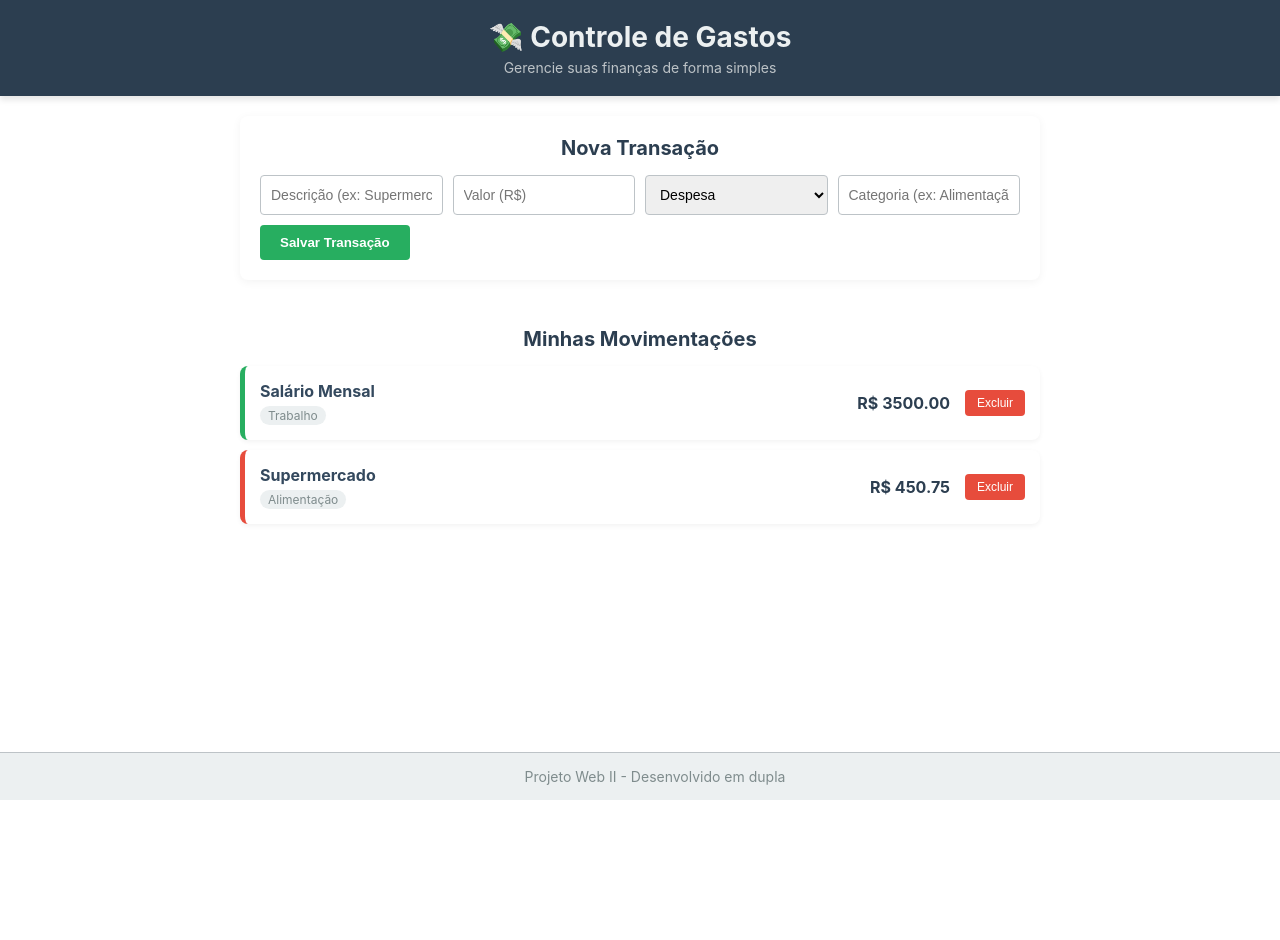
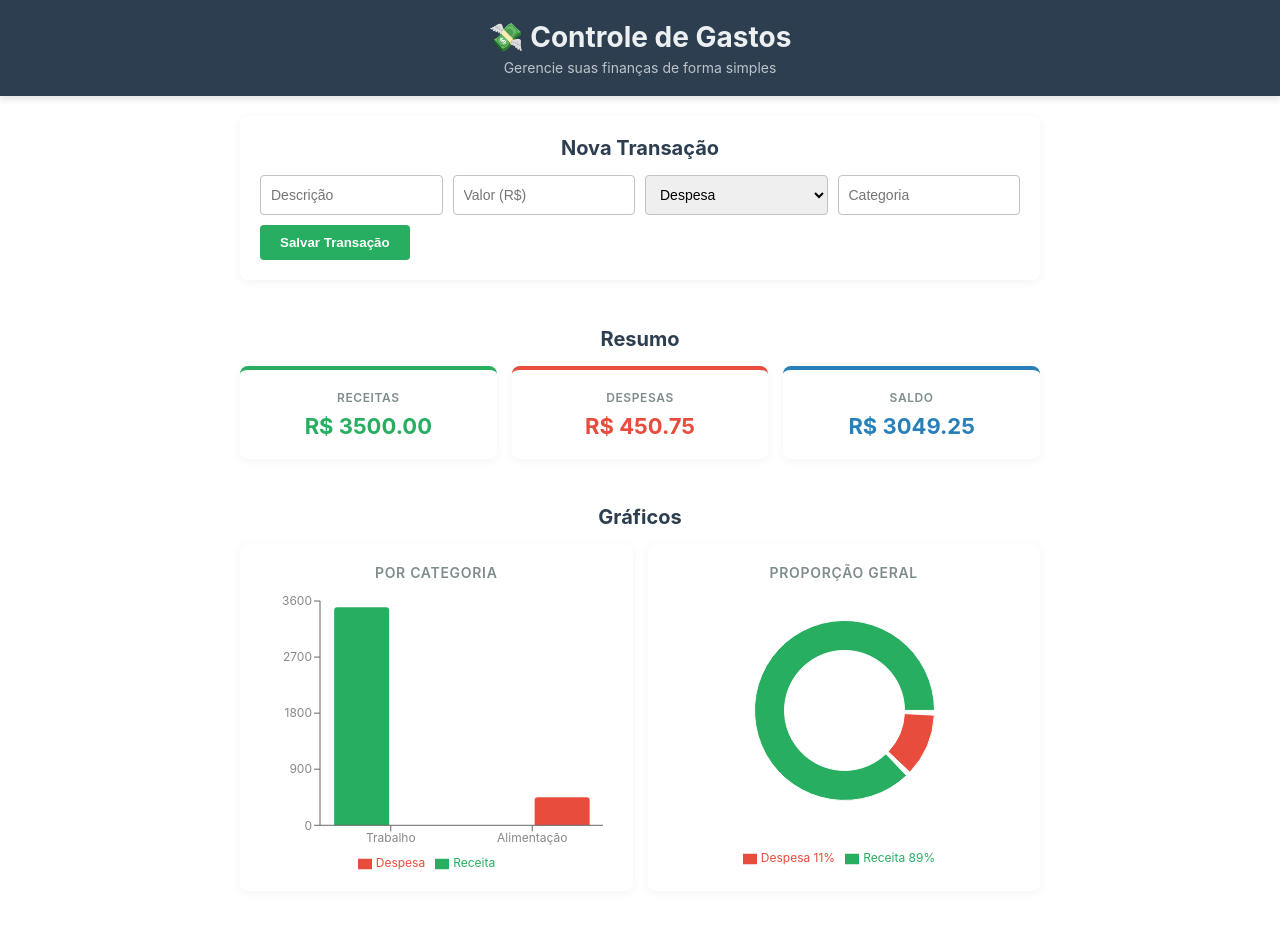
Before and after one commit to pedro-yoshiaki/personal_finance_web_REACT, a React (Create React App) app: page / in a window 1280 px wide. Shown: the top 940 px of the page. Before the commit the page ends 800 px from the top, so only its background shows below. Built offline with nearby package versions, Linux system fonts and the light colour scheme; data requests are answered from the project's data file.

Commit message:
Acréscimo de Gráficos, Resumo e Editar movimentações

```diff
--- a/package.json
+++ b/package.json
@@ -7,10 +7,10 @@
     "@testing-library/jest-dom": "^6.9.1",
     "@testing-library/react": "^16.3.2",
     "@testing-library/user-event": "^13.5.0",
-    "json-server": "^1.0.0-beta.15",
     "react": "^19.2.6",
     "react-dom": "^19.2.6",
     "react-scripts": "5.0.1",
+    "recharts": "^3.8.1",
     "web-vitals": "^2.1.4"
   },
   "scripts": {
@@ -36,5 +36,8 @@
       "last 1 firefox version",
       "last 1 safari version"
     ]
+  },
+  "devDependencies": {
+    "json-server": "^0.17.4"
   }
 }
--- /dev/null
+++ b/src/components/pages/Home/Graficos/Graficos.css
@@ -0,0 +1,36 @@
+.graficos-section {
+  display: flex;
+  flex-direction: column;
+  gap: 15px;
+}
+
+.graficos-section h2 {
+  color: #2c3e50;
+  font-size: 20px;
+  margin-bottom: 0;
+}
+
+.graficos-grid {
+  display: grid;
+  grid-template-columns: 1fr 1fr;
+  gap: 15px;
+}
+
+.grafico-box {
+  background-color: #ffffff;
+  border-radius: 8px;
+  box-shadow: 0 2px 10px rgba(0, 0, 0, 0.05);
+  padding: 20px;
+  display: flex;
+  flex-direction: column;
+  gap: 10px;
+}
+
+.grafico-box h3 {
+  font-size: 14px;
+  font-weight: 600;
+  color: #7f8c8d;
+  letter-spacing: 0.05em;
+  text-transform: uppercase;
+  margin: 0;
+}
--- /dev/null
+++ b/src/components/pages/Home/Graficos/Graficos.js
@@ -0,0 +1,111 @@
+import React from 'react';
+import {
+  BarChart, Bar, XAxis, YAxis, Tooltip, Legend, ResponsiveContainer,
+  PieChart, Pie, Cell
+} from 'recharts';
+import './Graficos.css';
+
+// Cores usadas nos gráficos
+const COR_RECEITA = "#27ae60";
+const COR_DESPESA = "#e74c3c";
+
+// Estilo reutilizado no Tooltip de ambos os gráficos
+const tooltipStyle = {
+  contentStyle: {
+    background: "#ffffff",
+    border: "1px solid #ecf0f1",
+    borderRadius: "6px",
+    fontSize: "12px"
+  },
+  labelStyle: { color: "#2c3e50" },
+  itemStyle: { color: "#34495e" }
+};
+
+function Graficos({ transacoes }) {
+
+  // ==========================================
+  // PREPARAÇÃO DOS DADOS PARA OS GRÁFICOS
+  // ==========================================
+
+  // Agrupa por categoria somando receitas e despesas de cada uma
+  const dadosBarras = Object.values(
+      transacoes.reduce((acc, t) => {
+        if (!acc[t.categoria]) acc[t.categoria] = { categoria: t.categoria, receita: 0, despesa: 0 };
+        acc[t.categoria][t.tipo] += t.valor;
+        return acc;
+      }, {})
+  );
+
+  // Totais para o gráfico de pizza
+  const totalReceitas = transacoes
+      .filter(t => t.tipo === "receita")
+      .reduce((acc, t) => acc + t.valor, 0);
+
+  const totalDespesas = transacoes
+      .filter(t => t.tipo === "despesa")
+      .reduce((acc, t) => acc + t.valor, 0);
+
+  const dadosPizza = [
+    { name: "Receita", value: totalReceitas },
+    { name: "Despesa", value: totalDespesas }
+  ];
+
+  // Não renderiza nada se não houver transações
+  if (transacoes.length === 0) return null;
+
+  return (
+      <section className="graficos-section">
+        <h2>Gráficos</h2>
+        <div className="graficos-grid">
+
+          {/* Gráfico de Barras: receitas e despesas por categoria */}
+          <div className="grafico-box">
+            <h3>Por Categoria</h3>
+            <ResponsiveContainer width="100%" height={280}>
+              <BarChart data={dadosBarras} margin={{ top: 10, right: 10, left: 0, bottom: 0 }}>
+                <XAxis dataKey="categoria" tick={{ fontSize: 12, fill: "#888" }} />
+                <YAxis tick={{ fontSize: 12, fill: "#888" }} />
+                <Tooltip formatter={(value) => `R$ ${value.toFixed(2)}`} {...tooltipStyle} />
+                <Legend wrapperStyle={{ fontSize: "12px", color: "#888" }} />
+                <Bar dataKey="receita" name="Receita" fill={COR_RECEITA} radius={[3, 3, 0, 0]} />
+                <Bar dataKey="despesa" name="Despesa" fill={COR_DESPESA} radius={[3, 3, 0, 0]} />
+              </BarChart>
+            </ResponsiveContainer>
+          </div>
+
+          {/* Gráfico de Pizza: proporção receita vs despesa */}
+          <div className="grafico-box">
+            <h3>Proporção Geral</h3>
+            <ResponsiveContainer width="100%" height={280}>
+              <PieChart>
+                <Pie
+                    data={dadosPizza}
+                    cx="50%"
+                    cy="45%"
+                    innerRadius={60}
+                    outerRadius={90}
+                    paddingAngle={3}
+                    dataKey="value"
+                >
+                  <Cell fill={COR_RECEITA} />
+                  <Cell fill={COR_DESPESA} />
+                </Pie>
+                <Tooltip formatter={(value) => `R$ ${value.toFixed(2)}`} {...tooltipStyle} />
+                <Legend
+                    formatter={(value, entry) => {
+                      const total = dadosPizza.reduce((acc, d) => acc + d.value, 0);
+                      const percent = total > 0 ? ((entry.payload.value / total) * 100).toFixed(0) : 0;
+                      return `${value} ${percent}%`;
+                    }}
+                    wrapperStyle={{ fontSize: "12px", color: "#7f8c8d" }}
+                />
+              </PieChart>
+            </ResponsiveContainer>
+          </div>
+
+        </div>
+      </section>
+  );
+}
+
+export default Graficos;
--- a/src/components/pages/Home/Home.js
+++ b/src/components/pages/Home/Home.js
@@ -1,24 +1,20 @@
 import React, { useState, useEffect } from 'react';
 import './Home.css';
+import Resumo from './Resumo/Resumo.js';
+import Graficos from './Graficos/Graficos.js';
 
-// URL da nossa API Fake baseada no db.json
 const URL = "http://localhost:3001/transacoes";
 
 function Home() {
-  // Estado para armazenar a lista de transações vinda do banco
   const [transacoes, setTransacoes] = useState([]);
-
-  // Estado para controlar os dados digitados no formulário
   const [form, setForm] = useState({
     descricao: "",
     valor: "",
     tipo: "despesa",
     categoria: ""
   });
+  const [editandoId, setEditandoId] = useState(null);
 
-  // ==========================================
-  // OPERAÇÃO GET (Listar Dados)
-  // ==========================================
   async function carregarTransacoes() {
     try {
       const resposta = await fetch(URL);
@@ -29,71 +25,86 @@ function Home() {
     }
   }
 
-  // Executa o GET automaticamente ao abrir a página
   useEffect(() => {
     carregarTransacoes();
   }, []);
 
   // ==========================================
   // OPERAÇÃO POST (Cadastrar Dados)
+  // OPERAÇÃO PUT (Atualizar Dados)
   // ==========================================
-  async function adicionarTransacao(e) {
-    e.preventDefault(); // Evita que a página recarregue ao enviar o formulário
+  async function salvarTransacao(e) {
+    e.preventDefault();
+    const dados = { ...form, valor: parseFloat(form.valor) };
 
     try {
+      if (editandoId !== null) {
+        // Se há um ID em edição, atualiza o registro existente
+        await fetch(`${URL}/${editandoId}`, {
+          method: "PUT",
+          headers: { "Content-Type": "application/json" },
+          body: JSON.stringify({ id: editandoId, ...dados })
+        });
+        setEditandoId(null);
+      } else {
+        // Caso contrário, cadastra uma nova transação
         await fetch(URL, {
           method: "POST",
-        headers: {
-          "Content-Type": "application/json"
-        },
-        body: JSON.stringify({
-          ...form,
-          valor: parseFloat(form.valor) // Garante que o valor seja salvo como número
-        })
+          headers: { "Content-Type": "application/json" },
+          body: JSON.stringify(dados)
         });
+      }
 
-      // Limpa o formulário após o cadastro
+      // Limpa o formulário após salvar
       setForm({ descricao: "", valor: "", tipo: "despesa", categoria: "" });
 
-      // Recarrega a lista para mostrar o novo item
+      // Recarrega a lista para refletir as mudanças
       carregarTransacoes();
     } catch (erro) {
-      console.error("Erro ao cadastrar:", erro);
+      console.error("Erro ao salvar:", erro);
     }
   }
 
-  // ==========================================
-  // OPERAÇÃO DELETE (Excluir Dados)
-  // ==========================================
+  // Preenche o formulário com os dados da transação selecionada para edição
+  function iniciarEdicao(transacao) {
+    setEditandoId(transacao.id);
+    setForm({
+      descricao: transacao.descricao,
+      valor: transacao.valor,
+      tipo: transacao.tipo,
+      categoria: transacao.categoria
+    });
+    window.scrollTo({ top: 0, behavior: "smooth" });
+  }
+
+  // Cancela a edição e restaura o formulário ao estado inicial
+  function cancelarEdicao() {
+    setEditandoId(null);
+    setForm({ descricao: "", valor: "", tipo: "despesa", categoria: "" });
+  }
+
   async function removerTransacao(id) {
     try {
-      await fetch(`${URL}/${id}`, {
-        method: "DELETE"
-      });
-      // Recarrega a lista para remover o item da tela
+      await fetch(`${URL}/${id}`, { method: "DELETE" });
       carregarTransacoes();
     } catch (erro) {
       console.error("Erro ao deletar:", erro);
     }
   }
 
-  // Função para atualizar o estado do formulário conforme o usuário digita
   const handleChange = (e) => {
-    setForm({
-      ...form,
-      [e.target.name]: e.target.value
-    });
+    setForm({ ...form, [e.target.name]: e.target.value });
   };
 
   return (
       <main className="home-container">
         <section className="form-section">
-        <h2>Nova Transação</h2>
-        <form onSubmit={adicionarTransacao} className="transaction-form">
+          <h2>{editandoId !== null ? "Editar Transação" : "Nova Transação"}</h2>
+          <form onSubmit={salvarTransacao} className="transaction-form">
             <input
                 type="text"
                 name="descricao"
-            placeholder="Descrição (ex: Supermercado)"
+                placeholder="Descrição"
                 value={form.descricao}
                 onChange={handleChange}
                 required
@@ -114,17 +125,30 @@ function Home() {
             <input
                 type="text"
                 name="categoria"
-            placeholder="Categoria (ex: Alimentação)"
+                placeholder="Categoria"
                 value={form.categoria}
                 onChange={handleChange}
                 required
             />
-          <button type="submit" className="btn-salvar">Salvar Transação</button>
+            <button type="submit" className="btn-salvar">
+              {editandoId !== null ? "Atualizar Transação" : "Salvar Transação"}
+            </button>
+            {editandoId !== null && (
+                <button type="button" className="btn-cancelar" onClick={cancelarEdicao}>
+                  Cancelar
+                </button>
+            )}
           </form>
         </section>
 
+        {/* Resumo financeiro: receitas, despesas e saldo */}
+        <Resumo transacoes={transacoes} />
+
+        {/* Gráficos de barras e pizza */}
+        <Graficos transacoes={transacoes} />
+
         <section className="list-section">
-        <h2>Minhas Movimentações</h2>
+          <h2>Movimentações</h2>
           {transacoes.length === 0 ? (
               <p>Nenhuma transação cadastrada.</p>
           ) : (
@@ -139,10 +163,10 @@ function Home() {
                   <span className="valor">
                     R$ {transacao.valor.toFixed(2)}
                   </span>
-                  <button
-                    onClick={() => removerTransacao(transacao.id)}
-                    className="btn-excluir"
-                  >
+                        <button onClick={() => iniciarEdicao(transacao)} className="btn-editar">
+                          Editar
+                        </button>
+                        <button onClick={() => removerTransacao(transacao.id)} className="btn-excluir">
                           Excluir
                         </button>
                       </div>
--- /dev/null
+++ b/src/components/pages/Home/Resumo/Resumo.css
@@ -0,0 +1,52 @@
+.resumo-section {
+  display: flex;
+  flex-direction: column;
+  gap: 15px;
+}
+
+.resumo-section h2 {
+  color: #2c3e50;
+  font-size: 20px;
+  margin-bottom: 0;
+}
+
+.resumo-cards {
+  display: grid;
+  grid-template-columns: repeat(3, 1fr);
+  gap: 15px;
+}
+
+.resumo-card {
+  background-color: #ffffff;
+  border-radius: 8px;
+  box-shadow: 0 2px 10px rgba(0, 0, 0, 0.05);
+  padding: 20px;
+  display: flex;
+  flex-direction: column;
+  gap: 8px;
+  border-top: 4px solid #bdc3c7;
+}
+
+.resumo-card.receita  { border-top-color: #27ae60; }
+.resumo-card.despesa  { border-top-color: #e74c3c; }
+.resumo-card.positivo { border-top-color: #2980b9; }
+.resumo-card.negativo { border-top-color: #e74c3c; }
+
+.resumo-label {
+  font-size: 12px;
+  font-weight: 600;
+  color: #7f8c8d;
+  letter-spacing: 0.05em;
+  text-transform: uppercase;
+}
+
+.resumo-valor {
+  font-size: 22px;
+  font-weight: bold;
+  color: #2c3e50;
+}
+
+.resumo-card.receita  .resumo-valor { color: #27ae60; }
+.resumo-card.despesa  .resumo-valor { color: #e74c3c; }
+.resumo-card.positivo .resumo-valor { color: #2980b9; }
+.resumo-card.negativo .resumo-valor { color: #e74c3c; }
--- /dev/null
+++ b/src/components/pages/Home/Resumo/Resumo.js
@@ -0,0 +1,41 @@
+import React from 'react';
+import './Resumo.css';
+
+function Resumo({ transacoes }) {
+
+  // ==========================================
+  // CÁLCULOS DE RESUMO FINANCEIRO
+  // ==========================================
+
+  const totalReceitas = transacoes
+    .filter(t => t.tipo === "receita")
+    .reduce((acc, t) => acc + t.valor, 0);
+
+  const totalDespesas = transacoes
+    .filter(t => t.tipo === "despesa")
+    .reduce((acc, t) => acc + t.valor, 0);
+
+  const saldo = totalReceitas - totalDespesas;
+
+  return (
+    <section className="resumo-section">
+      <h2>Resumo</h2>
+      <div className="resumo-cards">
+        <div className="resumo-card receita">
+          <span className="resumo-label">Receitas</span>
+          <span className="resumo-valor">R$ {totalReceitas.toFixed(2)}</span>
+        </div>
+        <div className="resumo-card despesa">
+          <span className="resumo-label">Despesas</span>
+          <span className="resumo-valor">R$ {totalDespesas.toFixed(2)}</span>
+        </div>
+        <div className={`resumo-card saldo ${saldo >= 0 ? "positivo" : "negativo"}`}>
+          <span className="resumo-label">Saldo</span>
+          <span className="resumo-valor">R$ {saldo.toFixed(2)}</span>
+        </div>
+      </div>
+    </section>
+  );
+}
+
+export default Resumo;
```
Also changed, not shown: src/components/pages/Home/Home.css (+41 -0 lines), 1 other file (tests, documents, lock files or other folders). Lines whose indentation alone changed are shown as unchanged.
